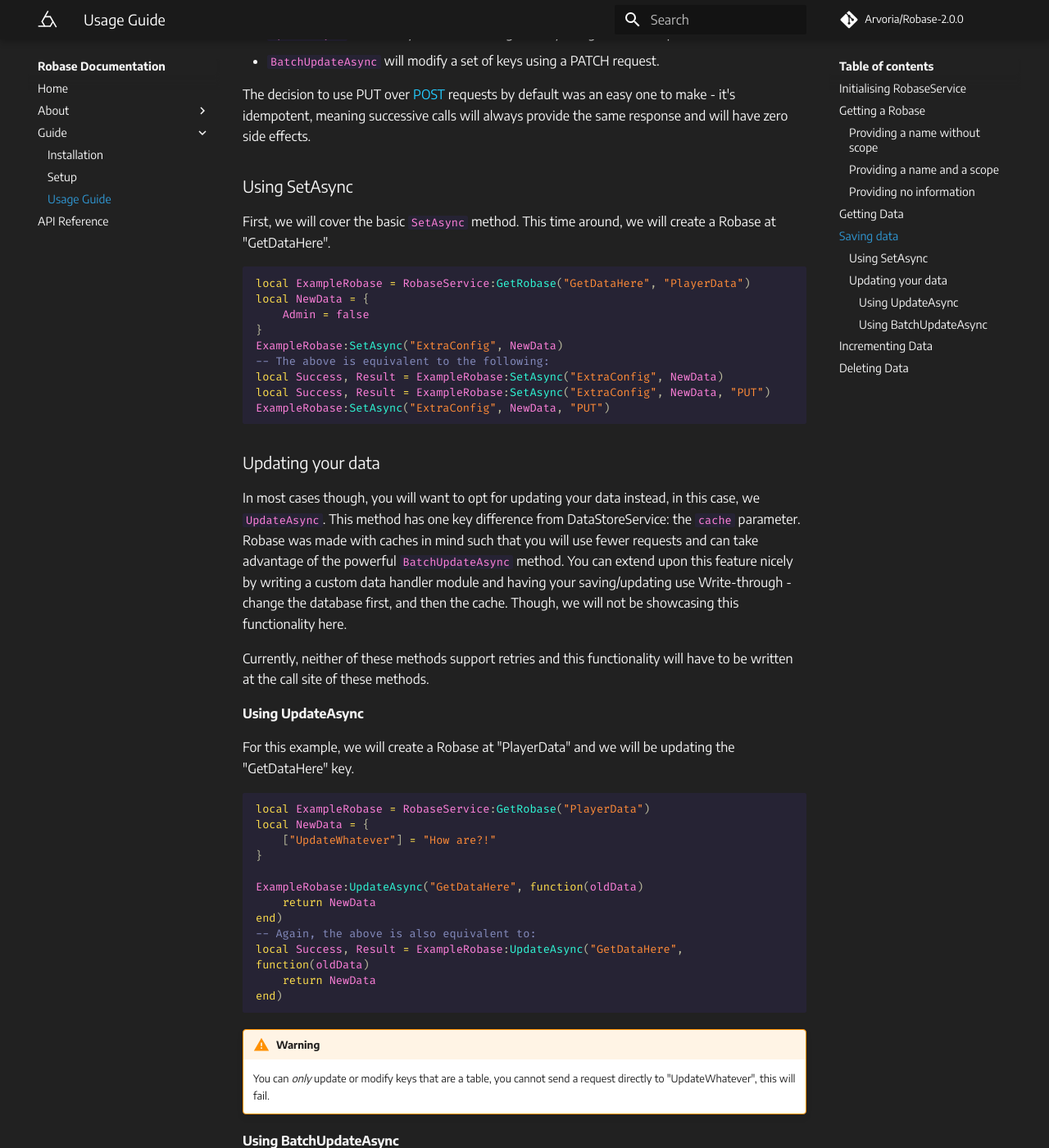
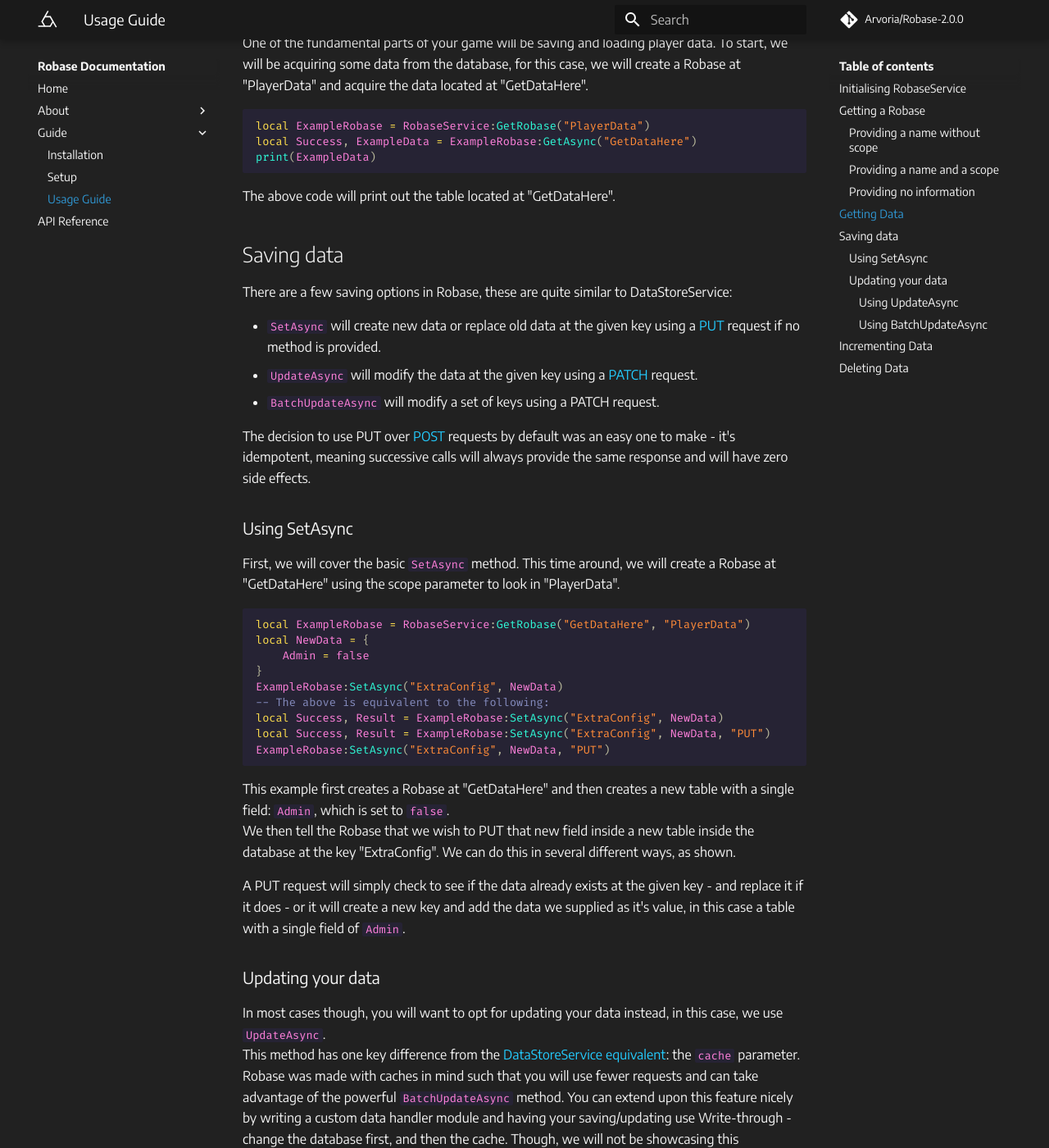
Before and after one commit to Arvoria/RobaseService, an MkDocs documentation site: the page built from docs/Guide/usage.md, in a window 1280 px wide and 1400 px high, scrolled down 3006 px. Shown: the whole window at 82% size. Built offline with MkDocs 1.6.1 and Material for MkDocs 9.7.7, drawn with Linux system fonts in a browser that asks for light colours; comment, search, counter and statistics services are not loaded; some of the changed text lies outside the part shown.

Commit message:
fixes to phrasing and grammar

````diff
--- a/docs/Guide/usage.md
+++ b/docs/Guide/usage.md
@@ -11,13 +8,13 @@
 Although it is not an ideal structure, it is just an example of what one could potentially look like. It is solely used to test Robase functionality and nothing more, you should not read into the naming of these keys as they are *display only* and provide no functional or tangible purpose outside of testing.
 
 !!! warning "Important"
-    These examples assume you have installed Robase already and have required it with a valid path.
+    These examples assume you have [installed](../installation/) Robase already and have required it with a valid path.
 
 ---
 
 ## Initialising RobaseService
 
-To begin using Robase you must first initialise it. This requires two parameters: `baseUrl` and `token`. You can go [here]() to learn more about acquiring these and how to safely store them.
+To begin using Robase you must first initialise it. This requires two parameters: `baseUrl` and `token`. You can go [here](../firebase-setup/) to learn more about acquiring these and how to safely store them.
 
 !!! danger
     For security purposes it is **highly** recommended that you do **not** store your Database Url and Database Secrets in plain text in your code. Consider using DataStoreService to handle this securely.
@@ -35,7 +32,11 @@
 
 + `name` The name of the element in your database that you wish to point the Robase to.
 
-+ `scope` The depth of the database, it is put before the name in the Url
++ `scope` The location in your database you wish to search for `name`. Internally the `scope` goes before `name` in the Url, and would be constructed like so:
+```
+https://{database-url}/{scope}/{name}
+```
+The scope and name inputs are formatted like a directory so they use a "/" to separate keys.
 
 We will cover using both of these and neither of these in the following sections.
 
@@ -50,6 +51,9 @@
 local ExampleRobase = RobaseService:GetRobase("PlayerData")
 ```
 
+!!! info
+    The URL for this would look like this: `https://{database-url}/PlayerData.json?auth={token}`
+
 ### Providing a name and a scope
 
 But, what if we want to access a deeper element in our database, and set up a Robase at that point? Well, we can, and it's very simple! Just provide a scope with the name! So for this example, we will access the "Players" array within "BatchUpdateMe".
@@ -61,6 +65,10 @@
 )
 ```
 
+!!! info
+    The URL for this would look like this:
+    `https://{database-url}/{PlayerData/GetDataHere/BatchUpdateMe}/{Players}.json?auth={token}`
+
 ### Providing no information
 
 This method is used solely to grab the entire database, top-level keys and all! This allows us to perform `:GetAsync()` requests into any top-level key and get the table or data located at that point, like so:
@@ -68,7 +76,10 @@
 ```lua
 local ExampleRobase = RobaseService:GetRobase()
 ```
-
+!!! info
+    The URL for this would look like this:
+    `https://{database-url}/`
+    With subsequent method calls on the Robase adding the key at the end of the Url, followed by the json specifier and auth token key-value.
 It's that simple. So now you have your Robase, what next?
 
 ## Getting Data
@@ -95,7 +106,7 @@
 
 ### Using SetAsync
 
-First, we will cover the basic `SetAsync` method. This time around, we will create a Robase at "GetDataHere".
+First, we will cover the basic `SetAsync` method. This time around, we will create a Robase at "GetDataHere" using the scope parameter to look in "PlayerData".
 
 ```lua
 local ExampleRobase = RobaseService:GetRobase("GetDataHere", "PlayerData")
@@ -109,11 +120,18 @@
 ExampleRobase:SetAsync("ExtraConfig", NewData, "PUT")
 ```
 
+This example first creates a Robase at "GetDataHere" and then creates a new table with a single field: `Admin`, which is set to `false`.
+We then tell the Robase that we wish to PUT that new field inside a new table inside the database at the key "ExtraConfig". We can do this in several different ways, as shown.
+
+A PUT request will simply check to see if the data already exists at the given key - and replace it if it does - or it will create a new key and add the data we supplied as it's value, in this case a table with a single field of `Admin`.
+
 ### Updating your data
 
-In most cases though, you will want to opt for updating your data instead, in this case, we `UpdateAsync`. This method has one key difference from DataStoreService: the `cache` parameter. Robase was made with caches in mind such that you will use fewer requests and can take advantage of the powerful `BatchUpdateAsync` method. You can extend upon this feature nicely by writing a custom data handler module and having your saving/updating use Write-through - change the database first, and then the cache. Though, we will not be showcasing this functionality here.
+In most cases though, you will want to opt for updating your data instead, in this case, we use `UpdateAsync`.
+This method has one key difference from the [DataStoreService equivalent](https://developer.roblox.com/en-us/api-reference/function/GlobalDataStore/UpdateAsync): the `cache` parameter. Robase was made with caches in mind such that you will use fewer requests and can take advantage of the powerful `BatchUpdateAsync` method. You can extend upon this feature nicely by writing a custom data handler module and having your saving/updating use Write-through - change the database first, and then the cache. Though, we will not be showcasing this functionality here.
 
-Currently, neither of these methods support retries and this functionality will have to be written at the call site of these methods.
+!!! warning
+    Currently, neither of these methods support retries and this functionality will have to be written at the call site of these methods.
 
 #### Using UpdateAsync
 
@@ -129,9 +147,11 @@
     return NewData
 end)
 -- Again, the above is also equivalent to:
-local Success, Result = ExampleRobase:UpdateAsync("GetDataHere", function(oldData)
-    return NewData
-end)
+local Success, Result = ExampleRobase:UpdateAsync("GetDataHere",
+    function(oldData)
+        return NewData
+    end
+)
 ```
 
 !!! warning
````
Also changed, not shown: other parts of docs/Guide/usage.md (+0 -3 lines), docs/Guide/installation.md (+3 -5 lines), docs/api.md (+37 -17 lines), docs/index.md (+1 -4 lines), docs/introduction.md (+8 -9 lines).
